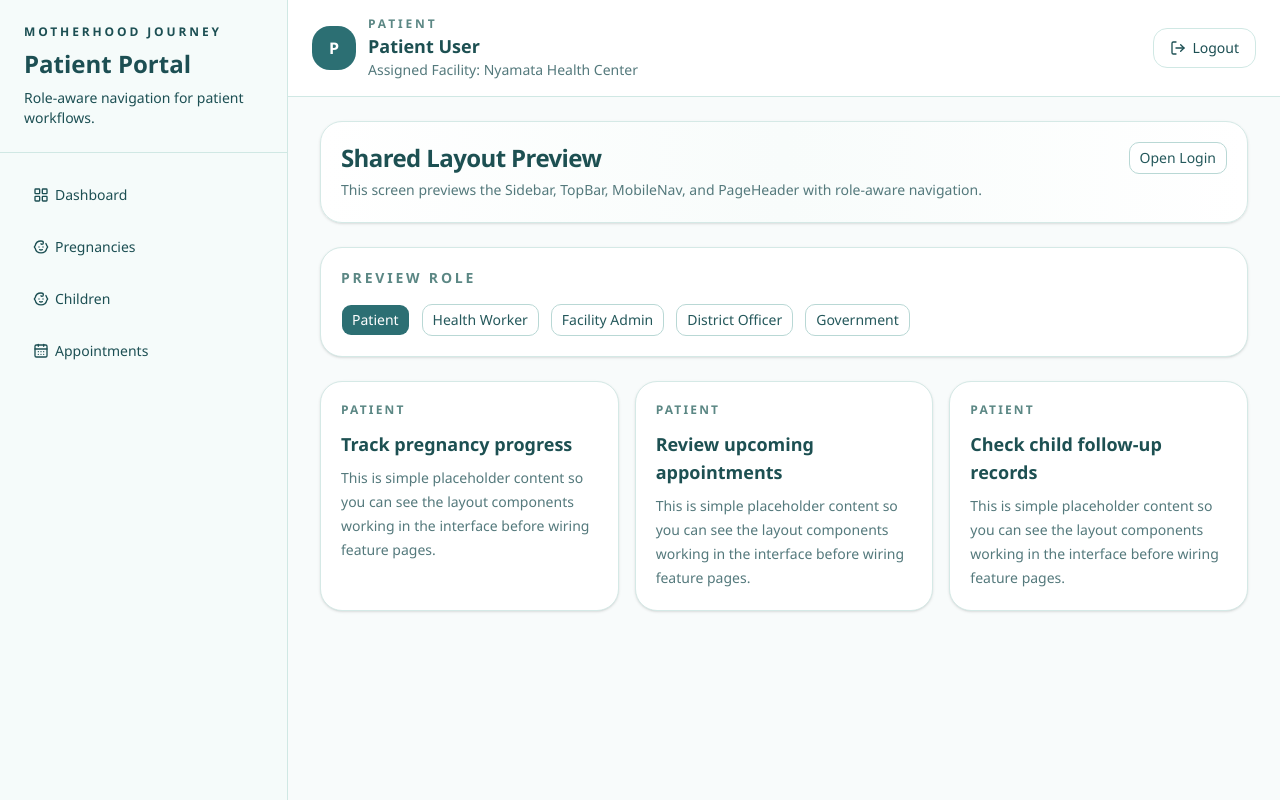
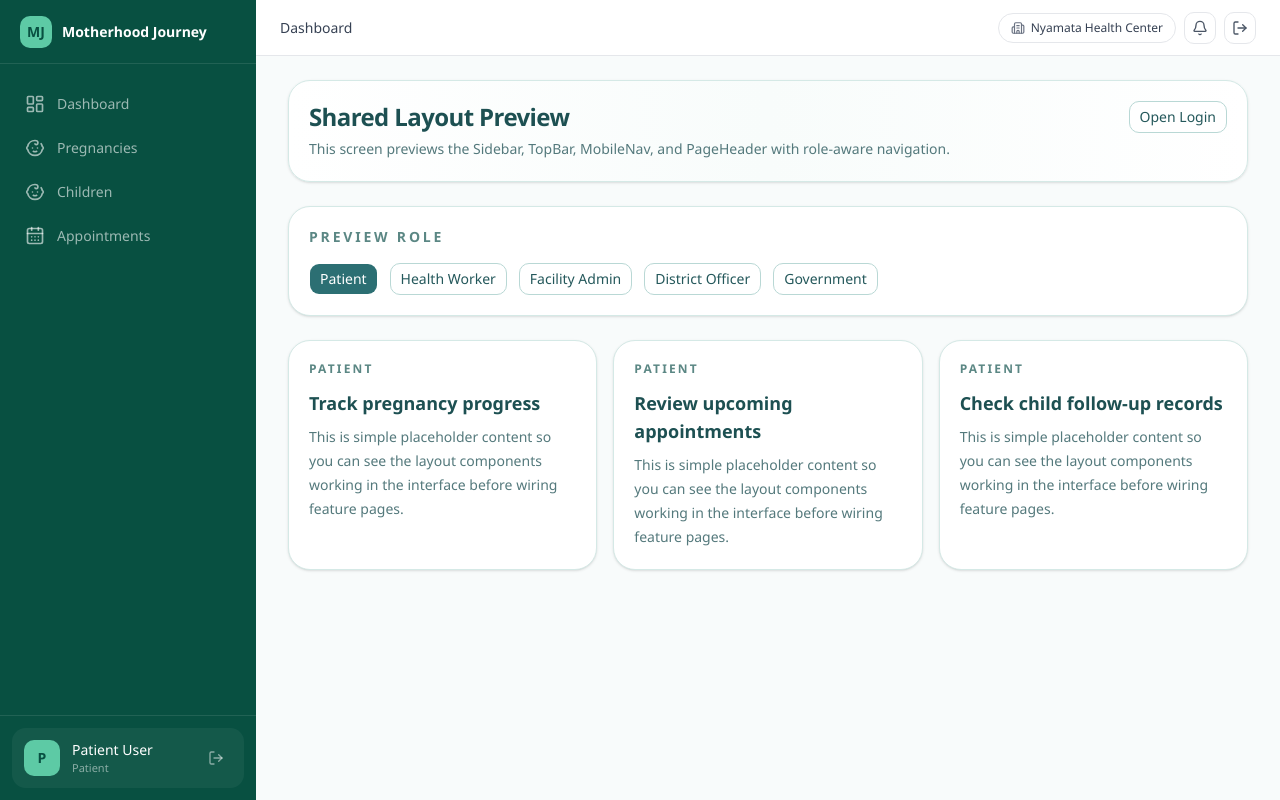
Before and after one commit to SheCanCODE-Capstone-Projects/MotherHood_Journey_Frontend, a Next.js app: page / in a window 1280 px wide. Built offline with nearby package versions, Linux system fonts and the light colour scheme.

Commit message:
improved sidebar and navbar

```diff
--- a/src/shared/components/layout/MobileNav.tsx
+++ b/src/shared/components/layout/MobileNav.tsx
@@ -26,8 +26,8 @@ const mobileIconByHref: Record<string, LucideIcon> = {
   "/pregnancies": Baby,
   "/children": Baby,
   "/appointments": CalendarDays,
-  "/mothers": Users,
-  "/visits": Stethoscope,
+  "/mothers": Baby,
+  "/visits": CalendarDays,
   "/diagnoses": Stethoscope,
 };
 
--- a/src/shared/components/layout/Sidebar.tsx
+++ b/src/shared/components/layout/Sidebar.tsx
@@ -4,12 +4,11 @@ import Link from "next/link";
 import { usePathname } from "next/navigation";
 import {
   Baby,
-  BarChart3,
+  Building2,
   CalendarDays,
   FileText,
-  LayoutGrid,
-  RefreshCcw,
-  ShieldPlus,
+  LayoutDashboard,
+  LogOut,
   Stethoscope,
   Users,
   type LucideIcon,
@@ -19,6 +18,9 @@ import { Button } from "@/shared/components/ui/button";
 import { cn } from "@/shared/lib/utils";
 import { useRole } from "@/shared/hooks/useRole";
 import type { UserRole } from "@/shared/types/auth";
+import { signOut } from "next-auth/react";
+import { useRouter } from "next/navigation";
+import { ROLE_NAV_ITEMS } from "@/shared/config/rbac";
 
 type SidebarProps = {
   fallbackRole: UserRole;
@@ -26,74 +28,99 @@ type SidebarProps = {
 };
 
 const iconByHref: Record<string, LucideIcon> = {
-  "/dashboard": LayoutGrid,
+  "/dashboard": LayoutDashboard,
+  "/mothers": Users,
+  "/visits": CalendarDays,
+  "/diagnoses": Stethoscope,
   "/pregnancies": Baby,
   "/children": Baby,
   "/appointments": CalendarDays,
-  "/mothers": Users,
-  "/visits": Stethoscope,
-  "/diagnoses": ShieldPlus,
   "/staff": Users,
   "/reports": FileText,
-  "/analytics": BarChart3,
-  "/sync": RefreshCcw,
+  "/analytics": LayoutDashboard,
+  "/sync": LayoutDashboard,
 };
 
+const mainNavItems = ["/dashboard", "/mothers", "/visits", "/diagnoses", "/pregnancies", "/children", "/appointments", "/reports", "/analytics", "/staff", "/sync"];
+
 export function Sidebar({ fallbackRole, previewRole }: SidebarProps) {
-  const { role, roleLabel, navItems, roleTheme } = useRole({
+  const { role, roleLabel, organizationName, navItems, displayName } = useRole({
     fallbackRole,
     previewRole,
   });
   const pathname = usePathname();
+  const router = useRouter();
 
-  return (
-    <aside
-      className="hidden w-72 shrink-0 border-r bg-[#F5FBFA] lg:flex lg:flex-col"
-      style={{ borderColor: roleTheme.border }}
-    >
-      <div className="border-b px-6 py-6" style={{ borderColor: roleTheme.border }}>
-        <p className="text-xs font-semibold uppercase tracking-[0.24em]" style={{ color: roleTheme.text }}>
-          Motherhood Journey
-        </p>
-        <h2 className="mt-2 text-2xl font-semibold" style={{ color: roleTheme.text }}>
-          {roleLabel} Portal
-        </h2>
-        <p className="mt-2 text-sm" style={{ color: roleTheme.text }}>
-          Role-aware navigation for {role.replaceAll("_", " ")} workflows.
-        </p>
-      </div>
+  const handleLogout = async () => {
+    await signOut({ redirect: false });
+    router.push("/login");
+  };
 
-      <nav className="flex-1 space-y-2 px-4 py-5">
-        {navItems.map((item) => {
-          const Icon = iconByHref[item.href] ?? LayoutGrid;
-          const isActive =
-            pathname === item.href || pathname.startsWith(`${item.href}/`);
+  const renderNavItem = (item: { href: string; label: string; shortLabel: string }) => {
+    const Icon = iconByHref[item.href] ?? LayoutDashboard;
+    const isActive = pathname === item.href || pathname.startsWith(`${item.href}/`);
 
     return (
       <Button
         key={item.href}
         asChild
-              variant={isActive ? "default" : "ghost"}
+        variant="ghost"
         className={cn(
-                "h-11 w-full justify-start rounded-2xl px-4",
+          "h-10 w-full justify-start gap-3 rounded-xl px-3",
           isActive
-                  ? "text-white"
-                  : "hover:text-[#1D5052]",
+            ? "bg-[#5DCAA5]/20 text-white"
+            : "text-white/60 hover:bg-white/10 hover:text-white",
         )}
-              style={
-                isActive
-                  ? { backgroundColor: roleTheme.accent }
-                  : { color: roleTheme.text, backgroundColor: "transparent" }
-              }
+        style={{ backgroundColor: isActive ? undefined : "transparent" }}
       >
         <Link href={item.href}>
-                <Icon className="size-4" />
-                <span>{item.label}</span>
+          {isActive && (
+            <div className="absolute left-0 top-1/2 h-5 w-[3px] -translate-y-1/2 rounded-r bg-[#5DCAA5]" />
+          )}
+          <Icon className="size-5 shrink-0" />
+          <span className="text-sm font-medium">{item.label}</span>
         </Link>
       </Button>
     );
-        })}
+  };
+
+  return (
+    <aside className="hidden w-64 shrink-0 flex-col bg-[#085041] lg:flex">
+      <div className="flex h-16 items-center border-b border-white/10 px-5">
+        <div className="flex items-center gap-2.5">
+          <div className="grid size-8 place-items-center rounded-lg bg-[#5DCAA5] font-bold text-[#085041] text-sm">
+            MJ
+          </div>
+          <span className="text-sm font-bold text-white">Motherhood Journey</span>
+        </div>
+      </div>
+
+      <nav className="flex-1 space-y-1 overflow-y-auto px-3 py-5">
+        {navItems
+          .filter((item) => mainNavItems.includes(item.href))
+          .map(renderNavItem)}
       </nav>
+
+      <div className="border-t border-white/10 p-3">
+        <div className="flex items-center gap-3 rounded-xl bg-white/5 p-3">
+          <div className="grid size-9 shrink-0 place-items-center rounded-lg bg-[#5DCAA5] font-semibold text-[#085041] text-sm">
+            {displayName.slice(0, 1).toUpperCase()}
+          </div>
+          <div className="min-w-0 flex-1">
+            <p className="truncate text-sm font-medium text-white">{displayName}</p>
+            <p className="truncate text-[11px] text-white/50">{roleLabel}</p>
+          </div>
+          <Button
+            variant="ghost"
+            className="h-8 w-8 shrink-0 rounded-lg p-0 text-white/50 hover:bg-white/10 hover:text-white"
+            style={{ backgroundColor: "transparent" }}
+            onClick={() => void handleLogout()}
+            title="Logout"
+          >
+            <LogOut className="size-4" />
+          </Button>
+        </div>
+      </div>
     </aside>
   );
 }
--- a/src/shared/components/layout/TopBar.tsx
+++ b/src/shared/components/layout/TopBar.tsx
@@ -1,25 +1,43 @@
 "use client";
 
-import { LogOut } from "lucide-react";
+import { Bell, Building2, LogOut } from "lucide-react";
+import { usePathname } from "next/navigation";
 import { signOut } from "next-auth/react";
 import { useRouter } from "next/navigation";
 
 import { Button } from "@/shared/components/ui/button";
 import { useRole } from "@/shared/hooks/useRole";
 import type { UserRole } from "@/shared/types/auth";
+import { ROLE_NAV_ITEMS } from "@/shared/config/rbac";
 
 type TopBarProps = {
   fallbackRole: UserRole;
   previewRole?: UserRole;
 };
 
+function getBreadcrumb(pathname: string): string {
+  const segments = pathname.split("/").filter(Boolean);
+  const breadcrumbs: string[] = [];
+
+  for (const segment of segments) {
+    const matchedItem = Object.values(ROLE_NAV_ITEMS)
+      .flat()
+      .find((item) => item.href === `/${segment}` || item.href.includes(segment));
+
+    if (matchedItem) {
+      breadcrumbs.push(matchedItem.label);
+    } else if (segment.match(/^[a-zA-Z0-9-]+$/)) {
+      breadcrumbs.push(segment.charAt(0).toUpperCase() + segment.slice(1).replace(/-/g, " "));
+    }
+  }
+
+  return breadcrumbs.join(" > ");
+}
+
 export function TopBar({ fallbackRole, previewRole }: TopBarProps) {
   const router = useRouter();
+  const pathname = usePathname();
   const {
-    role,
-    roleTheme,
-    displayName,
-    organizationLabel,
     organizationName,
     logout,
   } = useRole({ fallbackRole, previewRole });
@@ -30,42 +48,37 @@ export function TopBar({ fallbackRole, previewRole }: TopBarProps) {
     router.push("/login");
   };
 
+  const breadcrumb = getBreadcrumb(pathname);
+
   return (
-    <header
-      className="sticky top-0 z-20 flex items-center justify-between gap-4 border-b bg-white/95 px-4 py-4 backdrop-blur sm:px-6"
-      style={{ borderColor: roleTheme.border }}
-    >
-      <div className="min-w-0 flex items-center gap-3">
-        <div
-          className="grid size-11 shrink-0 place-items-center rounded-2xl font-semibold text-white"
-          style={{ backgroundColor: roleTheme.accent }}
-        >
-          {displayName.slice(0, 1).toUpperCase()}
+    <header className="sticky top-0 z-20 flex h-14 items-center justify-between border-b border-[#e5e7eb] bg-white px-4 sm:px-6">
+      <div className="min-w-0 text-sm font-medium text-gray-700">
+        {breadcrumb || "Dashboard"}
       </div>
 
-        <div className="min-w-0">
-          <p className="text-xs font-semibold uppercase tracking-[0.24em] text-[#5B8784]">
-            {role.replaceAll("_", " ")}
-          </p>
-          <h1 className="truncate text-lg font-semibold text-[#1D5052]">
-            {displayName}
-          </h1>
-          <p className="truncate text-sm text-[#54797C]">
-            {organizationLabel}: {organizationName}
-          </p>
-        </div>
+      <div className="flex items-center gap-2">
+        <div className="flex items-center gap-1.5 rounded-full border border-gray-200 px-3 py-1.5 text-xs font-medium text-gray-700">
+          <Building2 className="size-3.5 text-gray-500" />
+          <span>{organizationName}</span>
         </div>
 
         <Button
-        type="button"
           variant="outline"
-        className="h-10 rounded-xl bg-white px-4"
-        style={{ borderColor: roleTheme.border, color: roleTheme.text }}
+          className="size-8 rounded-lg border border-gray-200 p-0"
+          title="Notifications"
+        >
+          <Bell className="size-4 text-gray-600" />
+        </Button>
+
+        <Button
+          variant="outline"
+          className="size-8 rounded-lg border border-gray-200 p-0"
           onClick={() => void handleLogout()}
+          title="Logout"
         >
-        <LogOut className="size-4" />
-        <span>Logout</span>
+          <LogOut className="size-4 text-gray-600" />
         </Button>
+      </div>
     </header>
   );
 }
--- /dev/null
+++ b/src/shared/lib/date.ts
@@ -0,0 +1,7 @@
+export function formatRWDate(dateString: string): string {
+  return new Date(dateString + "T00:00:00").toLocaleDateString("en-RW", {
+    day: "numeric",
+    month: "short",
+    year: "numeric",
+  });
+}
```
Lines whose indentation alone changed are shown as unchanged.
